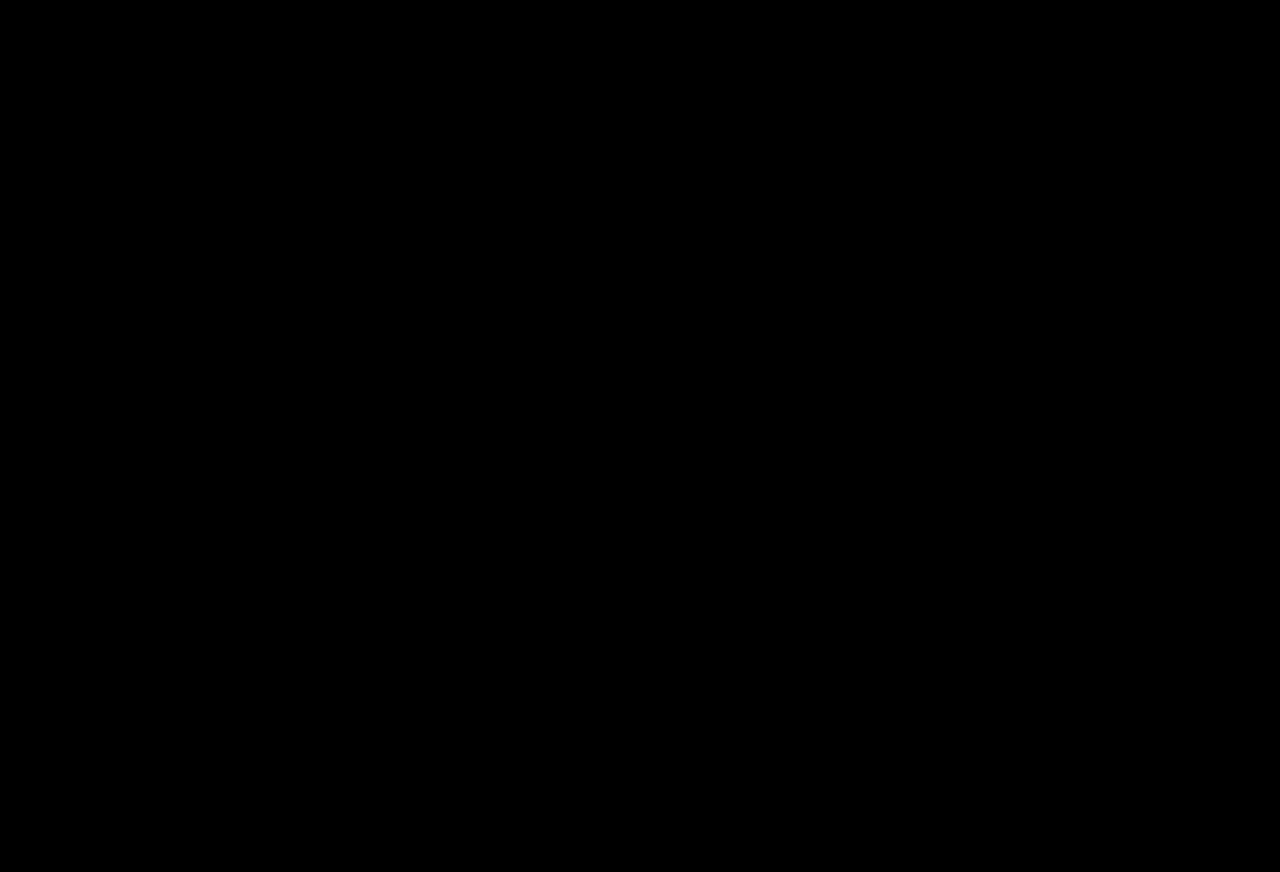
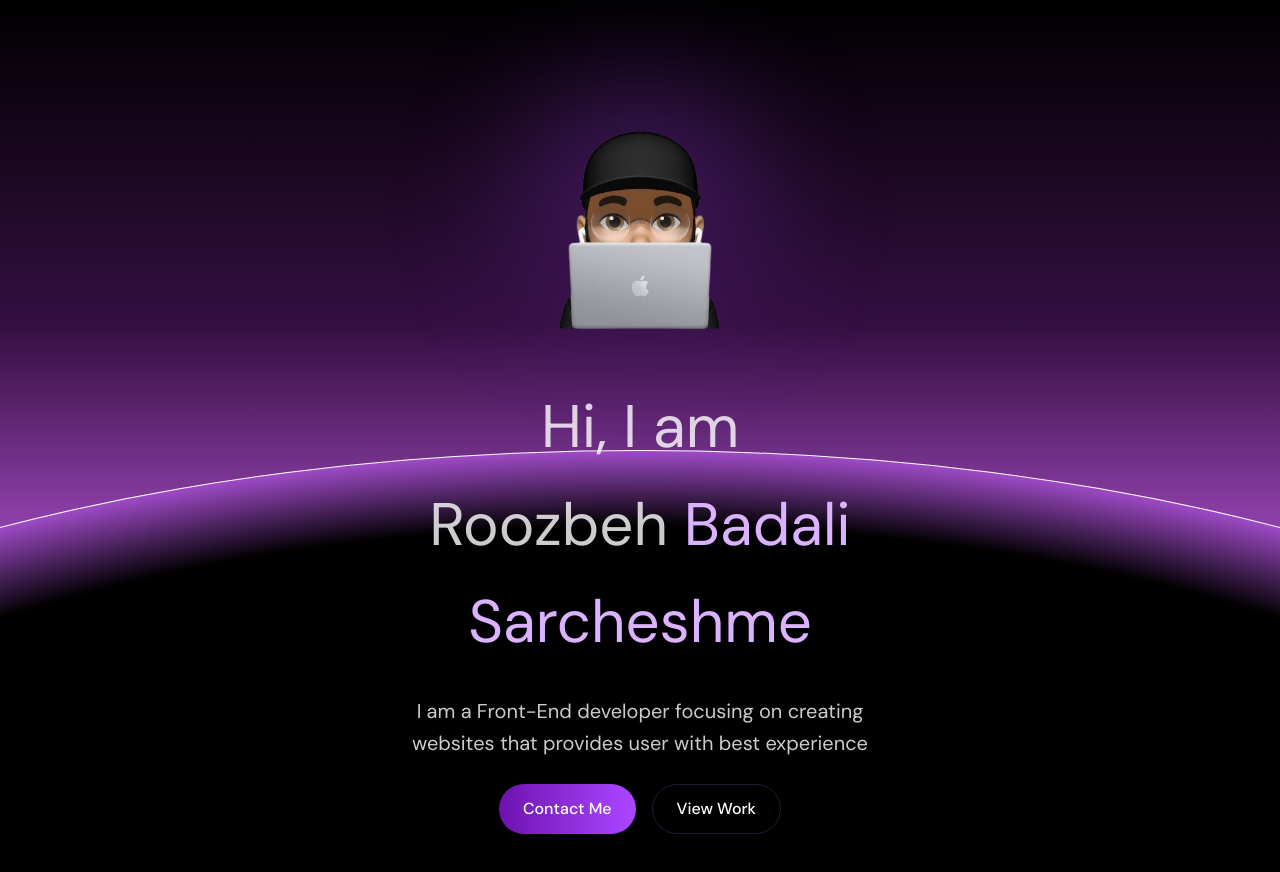
Before and after one commit to MRFAKE2002/Portfolio-Project-1, a Next.js app: page / in a window 1280 px wide. Shown: the top 872 px of the page. Before the commit the page ends 800 px from the top, so only its background shows below. Built offline with nearby package versions, Linux system fonts and the light colour scheme.

Commit message:
Make Hero component and add in page

```diff
--- a/src/app/page.tsx
+++ b/src/app/page.tsx
@@ -1,6 +1,7 @@
+import Hero from "@/components/Hero";
 
 export default function Home() {
   return (
-    <div></div>
+    <><Hero /></>
   );
 }
--- /dev/null
+++ b/src/components/Hero.tsx
@@ -0,0 +1,66 @@
+"use client";
+
+//! Motion
+import { motion } from "motion/react";
+
+//! Next Image
+import Image from "next/image";
+
+//! Image
+import profilepic from "../../public/assets/profilepic.png";
+
+function Hero() {
+  return (
+    <div className="relative overflow-clip min-h-screen text-white bg-[linear-gradient(to_bottom,#000,#340F41_35%,#8A3DA4_55%,#8993ED_85%)]">
+      <div className="absolute bg-black w-[2400px] h-[1000px] rounded-[50%] left-1/2 -translate-x-1/2 bg-[radial-gradient(closest-side,#000_85%,#9E4AC5)] top-[450px] border-[1px] border-[##BD8CDE]/30" />
+      <div className="container relative mx-auto px-4 pb-24">
+        <div className="flex flex-col items-center justify-center text-center z-10">
+          <motion.div
+            initial={{ opacity: 0, scale: 0.5 }}
+            animate={{ opacity: 1, scale: 1 }}
+            transition={{ duration: 0.8 }}
+            className="relative mb-8 mt-24"
+          >
+            <div className="absolute inset-0 bg-gradient-to-b from-purple-500/40 to-transparent rounded-full blur-3xl"></div>
+            <Image
+              src={profilepic}
+              alt="profile picture"
+              className="w-[250px] relative z-10"
+            />
+          </motion.div>
+          <motion.div
+            initial={{ opacity: 0, y: 20 }}
+            animate={{ opacity: 1, y: 0 }}
+            transition={{ duration: 0.8 }}
+            className="max-w-2xl"
+          >
+            <h1 className="text-6xl text-white/80 max-w-lg mx-auto leading-relaxed mb-6">
+              Hi, I am <br /> Roozbeh
+              <span className="text-purple-300"> Badali Sarcheshme</span>
+            </h1>
+            <p className="text-xl text-white/80 max-w-lg mx-auto leading-relaxed mb-6">
+              I am a Front-End developer focusing on creating websites that
+              provides user with best experience
+            </p>
+            <div className="flex gap-4 justify-center">
+              <motion.button
+                whileHover={{ scale: 1.5 }}
+                className="px-6 py-3 bg-gradient-to-r from-purple-800 to-purple-500 rounded-full font-medium hover:bg-purple-700 transition-colors"
+              >
+                Contact Me
+              </motion.button>
+              <motion.button
+                whileHover={{ scale: 1.5 }}
+                className="px-6 py-3 border border-purple-400/20 rounded-full font-medium hover:bg-purple-700 transition-colors"
+              >
+                View Work
+              </motion.button>
+            </div>
+          </motion.div>
+        </div>
+      </div>
+    </div>
+  );
+}
+
+export default Hero;
```
